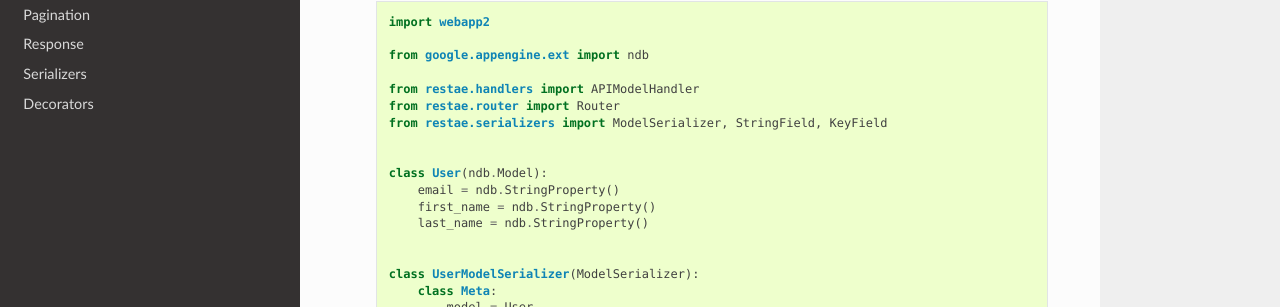
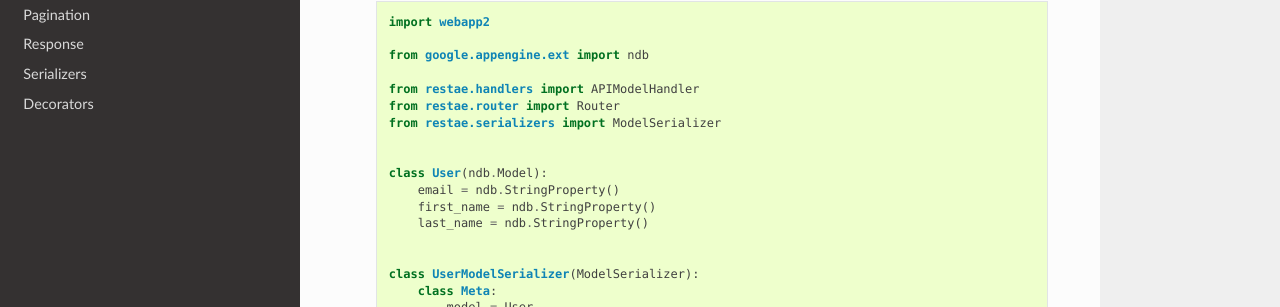
Before and after one commit to tolsac/restae, a Sphinx documentation site: the page built from docs/source/examples.rst, in a window 1280 px wide and 1358 px high. Shown: the part 255-562 px from the top of the window. Built offline with Sphinx 7.4.7 and the Read the Docs theme 2.0.0, drawn with Linux system fonts in a browser that asks for light colours.

Commit message:
fix unused import in doc again

```diff
--- a/docs/source/examples.rst
+++ b/docs/source/examples.rst
@@ -14,7 +14,7 @@ Any global settings for the API are kept in a single configuration dictionary na
 
         from restae.handlers import APIModelHandler
         from restae.router import Router
-        from restae.serializers import ModelSerializer, StringField, KeyField
+        from restae.serializers import ModelSerializer
 
 
         class User(ndb.Model):
```
Also changed, not shown: README.md (+1 -1 lines).
